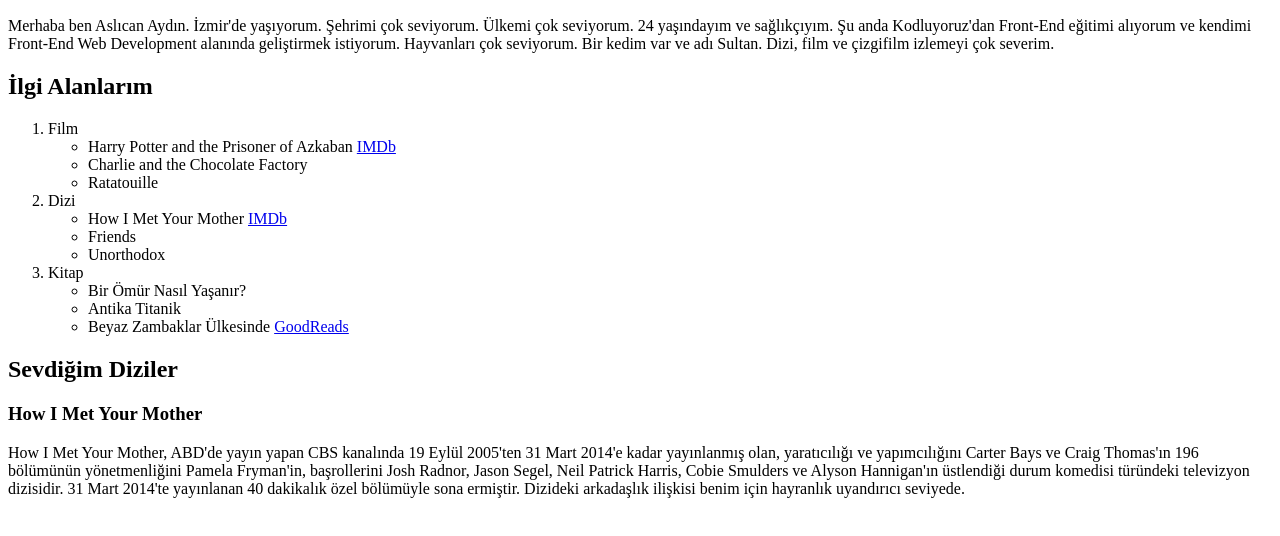
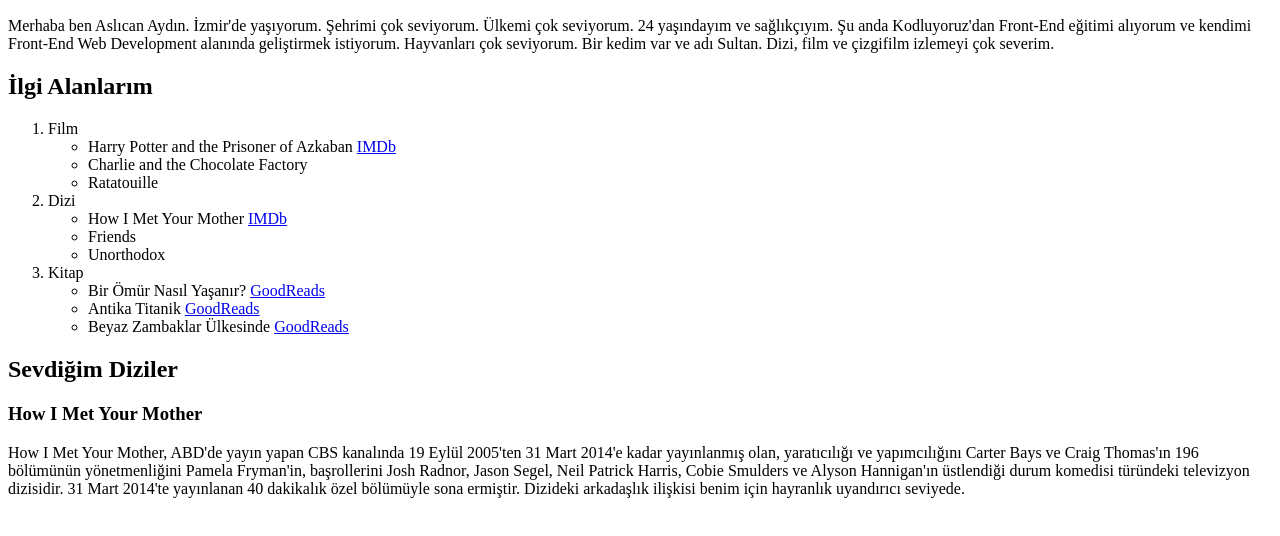
Before and after one commit to aslicanaydin/kodluyoruzhtml2odev, a plain HTML site: page index.html in a window 1280 px wide. Shown: the part 96-632 px from the top of the page. Drawn offline with Linux system fonts and the light colour scheme.

Commit message:
Antika Titanik GoodReads linki eklendi

```diff
--- a/index.html
+++ b/index.html
@@ -33,8 +33,8 @@
     <li>Kitap
 <!--unordered liste başlangıç-->
         <ul>
-            <li>Bir Ömür Nasıl Yaşanır?</li>
-            <li>Antika Titanik</li>
+            <li>Bir Ömür Nasıl Yaşanır? <a href="https://www.goodreads.com/tr/book/show/44011862">GoodReads</a></li>
+            <li>Antika Titanik <a href="https://www.goodreads.com/book/show/41739991-antika-titanik">GoodReads</a></li>
             <li>Beyaz Zambaklar Ülkesinde <a href="https://www.goodreads.com/book/show/7146457-beyaz-zambaklar-lkesinde">GoodReads</a></li>
         </ul>
 <!--unordered liste bitiş-->
```
